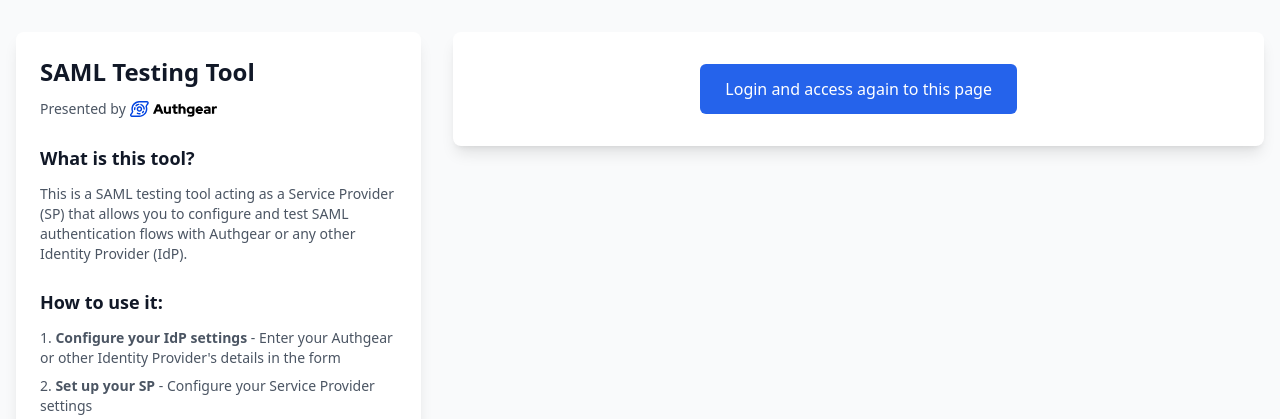
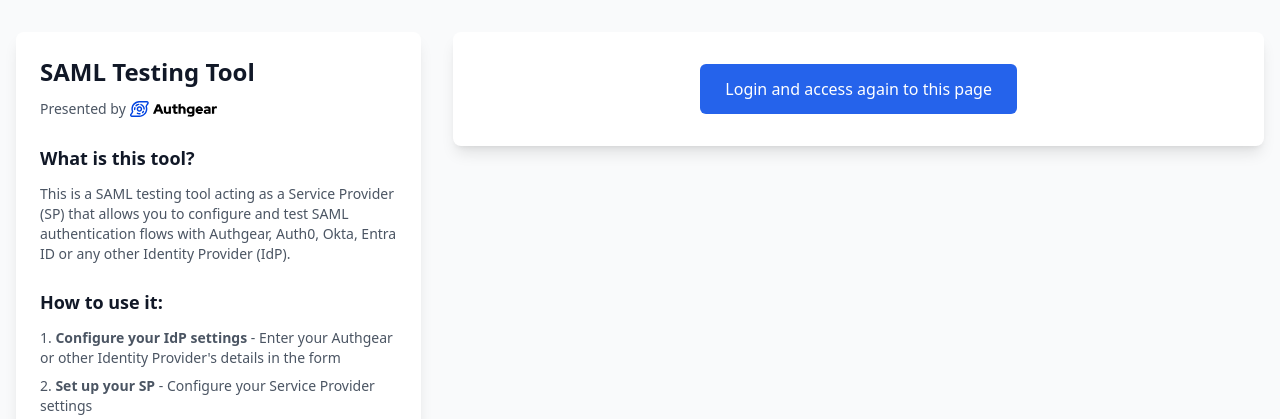
Before and after one commit to authgear/authgear-saml-sp-testing-tool, a Flask app: page /attrs/ in a window 1280 px wide. Shown: the top 419 px of the page. Run offline with Flask 3, Linux system fonts and the light colour scheme; some libraries are stand-ins or nearby versions.

Commit message:
Update descriptions

```diff
--- a/app/templates/base.html
+++ b/app/templates/base.html
@@ -63,7 +63,7 @@
             <div>
               <h3 class="text-base md:text-lg font-semibold text-gray-900 mb-2 md:mb-3">What is this tool?</h3>
               <p class="text-gray-600 text-xs md:text-sm leading-relaxed">
-                This is a SAML testing tool acting as a Service Provider (SP) that allows you to configure and test SAML authentication flows with Authgear or any other Identity Provider (IdP).
+                This is a SAML testing tool acting as a Service Provider (SP) that allows you to configure and test SAML authentication flows with Authgear, Auth0, Okta, Entra ID or any other Identity Provider (IdP).
               </p>
             </div>
 
```
